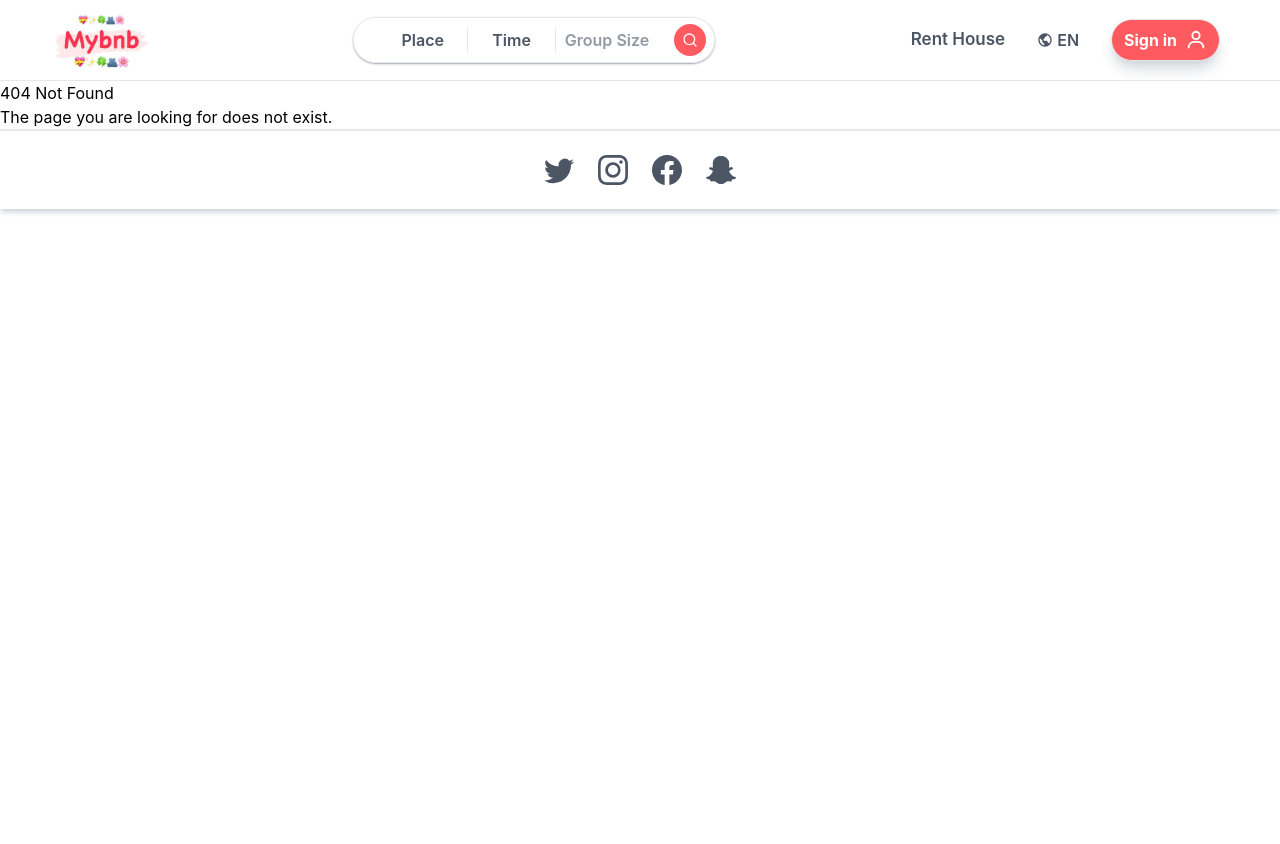
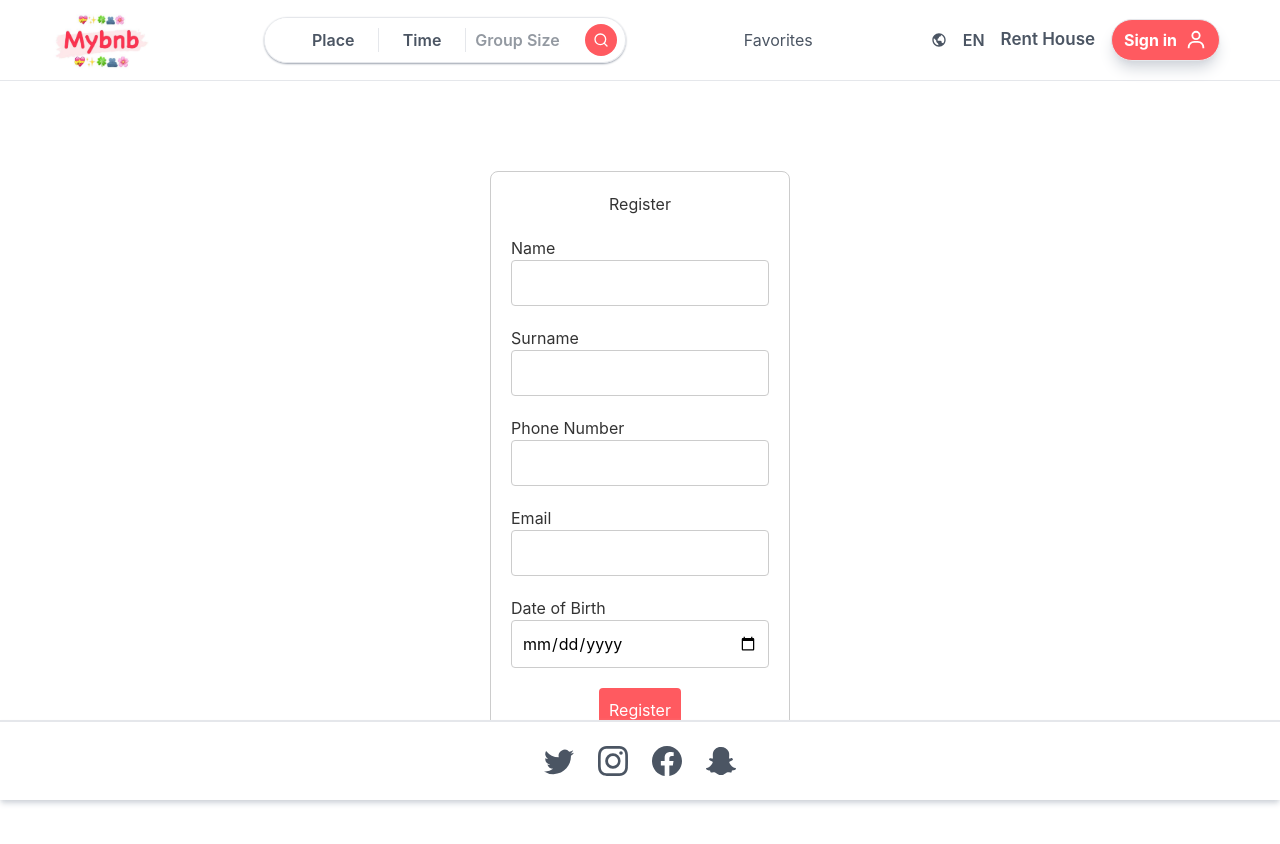
Before and after one commit to cansuardic/Mybnb, a React (Create React App) app in the folder frontend/: page /register in a window 1280 px wide. Before the commit this address had no page. Shown: the top 844 px of the page. Before the commit the page ends 800 px from the top, so only its background shows below. Built offline with nearby package versions, Linux system fonts and the light colour scheme.

Commit message:
sign in,register completed

```diff
--- a/frontend/src/App.js
+++ b/frontend/src/App.js
@@ -4,9 +4,9 @@ import Footer from './components/Footer';
 import Navbar from './components/Navbar';
 import SigninPage from './pages/SigninPage';
 import HomePage from './pages/HomePage';
-import NotFoundPage from './pages/NotFoundPage';
 import PropertyPage from './pages/PropertyPage'; // Yeni PropertyPage bileşeni
-
+import FavoritesPage from './components/FavoritesPage'; // Yeni eklenen bileşen
+import RegisterPage from './pages/RegisterPage';
 
 function App() {
   return (
@@ -15,9 +15,10 @@ function App() {
 
       <Routes>
         <Route exact path="/" element={<HomePage />} />
-        <Route path="/signin" element={<SigninPage/>} />
-        <Route path="*" element ={<NotFoundPage/>} /> {/* 404 sayfası */}
+        <Route path="/signin" element={<SigninPage />} />
         <Route path="/property/:id" element={<PropertyPage />} /> {/* Yeni rota */}
+        <Route path="/favorites" element={<FavoritesPage />} /> {/* Yeni rota */}
+        <Route path="/register" element={<RegisterPage />} />
       </Routes>
 
       {/* Footer */}
--- /dev/null
+++ b/frontend/src/components/FavoritesPage.js
@@ -0,0 +1,17 @@
+// src/components/FavoritesPage.js
+import React from 'react';
+import { AiOutlineHeart } from 'react-icons/ai';
+
+const FavoritesPage = () => {
+  return (
+    <div style={{ padding: '20px', textAlign: 'center' }}>
+      <h1>Favorites</h1>
+      <p>Favoriler buradadır benim favorim abişim canım abim backendde kolaylıklar dilerim</p>
+      <div style={{ marginTop: '20px', display: 'flex', justifyContent: 'center' }}>
+        <AiOutlineHeart size={50} color="red" />
+      </div>
+    </div>
+  );
+};
+
+export default FavoritesPage;
--- a/frontend/src/components/Navbar.js
+++ b/frontend/src/components/Navbar.js
@@ -5,24 +5,28 @@ import { FiSearch } from "react-icons/fi";
 import { useNavigate } from "react-router-dom";
 
 const Navbar = () => {
-
   const navigate = useNavigate();
 
   const onSigninClick = () => {
     navigate('/signin');
   };
 
+  const goToHomePage = () => {
+    navigate('/');
+  };
+  const onFavoritesClick = () => {
+    navigate('/favorites');
+  };
 
-
- return (
-    <div className="border-b sticky top-0 z-50 bg-white/[95%]  ">
-      <div className="flex justify-between items-center sm:mx-6 md:mx-10 lg:mx-12 ">
+  return (
+    <div className="border-b sticky top-0 z-50 bg-white/[95%]">
+      <div className="flex justify-between items-center sm:mx-6 md:mx-10 lg:mx-12">
         {/* Left */}
-        <div className="  h-20  flex">
-          <img src={logo} className=" object-cover" />
+        <div className="h-20 flex" onClick={goToHomePage} style={{ cursor: 'pointer' }}>
+          <img src={logo} className="object-cover" alt="Logo" />
         </div>
         {/* Middle */}
-        <div className="hidden lg:flex justify-center items-center relative shadow-sm shadow-gray-400 border rounded-full ">
+        <div className="hidden lg:flex justify-center items-center relative shadow-sm shadow-gray-400 border rounded-full">
           <input
             type="search"
             placeholder=""
@@ -38,14 +42,19 @@ const Navbar = () => {
           </div>
         </div>
         {/* Right */}
-        <div className="flex items-center pr-3  font-semibold text-gray-600">
-          <p className="text-[17px]">Rent House</p>
-          <div className="flex items-center mx-8 gap-1">
-            <BiWorld className="" />
-            <div className="">EN</div>
+        <div onClick={onFavoritesClick} className="mx-3 text-gray-600 hover:text-black cursor-pointer">
+            Favorites
           </div>
-
-          <div onClick={onSigninClick} className="flex items-center border px-3 py-2 rounded-full gap-2 bg-[#ff5a60] text-white font-bold shadow-lg shadow-gray-300 hover:bg-[#f9787c] duration-100 ease-out">
+        <div className="flex items-center pr-3 font-semibold text-gray-600">
+          <div className="flex items-center gap-4">
+            <BiWorld />
+            <div>EN</div>
+          </div>
+          <p className="text-[17px] mx-4">Rent House</p>
+          <div
+            onClick={onSigninClick}
+            className="flex items-center border px-3 py-2 rounded-full gap-2 bg-[#ff5a60] text-white font-bold shadow-lg shadow-gray-300 hover:bg-[#f9787c] duration-100 ease-out"
+          >
             <p>Sign in</p>
             <BiUser className="text-[22px]" />
           </div>
--- a/frontend/src/pages/NotFoundPage.js
+++ /dev/null
@@ -1,13 +0,0 @@
-// NotFoundPage.js
-import React from 'react';
-
-const NotFoundPage = () => {
-  return (
-    <div>
-      <h1>404 Not Found</h1>
-      <p>The page you are looking for does not exist.</p>
-    </div>
-  );
-};
-
-export default NotFoundPage;
--- /dev/null
+++ b/frontend/src/pages/RegisterPage.js
@@ -0,0 +1,79 @@
+import React from 'react';
+import { Link } from 'react-router-dom';
+
+const RegisterPage = () => {
+  const handleSubmit = (event) => {
+    event.preventDefault();
+    // Handle form submission logic, e.g., sending data to backend
+    console.log('Form submitted!');
+  };
+
+  return (
+    <div style={{ display: 'flex', justifyContent: 'center', alignItems: 'center', height: '100vh' }}>
+      <form style={{ display: 'flex', flexDirection: 'column', width: 300, padding: 20, border: '1px solid #ccc', borderRadius: 8 }}>
+        <h2 style={{ marginBottom: 20, color: '#333', textAlign: 'center' }}>Register</h2>
+        <div style={{ marginBottom: 20 }}>
+          <label htmlFor="name" style={{ color: '#333' }}>Name</label>
+          <input
+            type="text"
+            id="name"
+            name="name"
+            required
+            style={{ width: '100%', padding: 10, boxSizing: 'border-box', border: '1px solid #ccc', borderRadius: 4 }}
+          />
+        </div>
+        <div style={{ marginBottom: 20 }}>
+          <label htmlFor="surname" style={{ color: '#333' }}>Surname</label>
+          <input
+            type="text"
+            id="surname"
+            name="surname"
+            required
+            style={{ width: '100%', padding: 10, boxSizing: 'border-box', border: '1px solid #ccc', borderRadius: 4 }}
+          />
+        </div>
+        <div style={{ marginBottom: 20 }}>
+          <label htmlFor="phone" style={{ color: '#333' }}>Phone Number</label>
+          <input
+            type="tel"
+            id="phone"
+            name="phone"
+            required
+            style={{ width: '100%', padding: 10, boxSizing: 'border-box', border: '1px solid #ccc', borderRadius: 4 }}
+          />
+        </div>
+        <div style={{ marginBottom: 20 }}>
+          <label htmlFor="email" style={{ color: '#333' }}>Email</label>
+          <input
+            type="email"
+            id="email"
+            name="email"
+            required
+            style={{ width: '100%', padding: 10, boxSizing: 'border-box', border: '1px solid #ccc', borderRadius: 4 }}
+          />
+        </div>
+        <div style={{ marginBottom: 20 }}>
+          <label htmlFor="dob" style={{ color: '#333' }}>Date of Birth</label>
+          <input
+            type="date"
+            id="dob"
+            name="dob"
+            required
+            style={{ width: '100%', padding: 10, boxSizing: 'border-box', border: '1px solid #ccc', borderRadius: 4 }}
+          />
+        </div>
+        <button
+          type="submit"
+          onClick={handleSubmit}
+          style={{ padding: 10, backgroundColor: '#ff5a60', color: '#fff', border: 'none', borderRadius: 4, cursor: 'pointer', alignSelf: 'center' }}>
+          Register
+        </button>
+        <p style={{ marginTop: 15, textAlign: 'center' }}>
+          Already have an account? <Link to="/signin">Sign In</Link>
+        </p>
+      </form>
+    </div>
+  );
+};
+
+export default RegisterPage;
--- a/frontend/src/pages/SigninPage.js
+++ b/frontend/src/pages/SigninPage.js
@@ -1,13 +1,44 @@
-// AboutPage.js
 import React from 'react';
+import { Link } from 'react-router-dom';
 
 const SigninPage = () => {
   return (
-    <div>
-      <h1>Sign In</h1>
-      <p>Please sign in</p>
+    <div style={{ display: 'flex', justifyContent: 'center', alignItems: 'center', height: '100vh' }}>
+      <div style={{ display: 'flex', justifyContent: 'center', alignItems: 'center', height: '100vh' }}>
+        <form style={{ display: 'flex', flexDirection: 'column', width: 300, padding: 20, border: '1px solid #ccc', borderRadius: 8 }}>
+          <h2 style={{ marginBottom: 20, color: '#333', textAlign: 'center' }}>Sign In</h2>
+          <div style={{ marginBottom: 20 }}>
+            <label htmlFor="username" style={{ color: '#333' }}>Username</label>
+            <input
+              type="text"
+              id="username"
+              name="username"
+              required
+              style={{ width: '100%', padding: 10, boxSizing: 'border-box', border: '1px solid #ccc', borderRadius: 4 }}
+            />
+          </div>
+          <div style={{ marginBottom: 20 }}>
+            <label htmlFor="password" style={{ color: '#333' }}>Password</label>
+            <input
+              type="password"
+              id="password"
+              name="password"
+              required
+              style={{ width: '100%', padding: 10, boxSizing: 'border-box', border: '1px solid #ccc', borderRadius: 4 }}
+            />
+          </div>
+          <button
+            type="submit"
+            style={{ padding: 10, backgroundColor: '#ff5a60', color: '#fff', border: 'none', borderRadius: 4, cursor: 'pointer', alignSelf: 'center' }}>
+            Sign In
+          </button>
+          <p style={{ marginTop: 15, textAlign: 'center' }}>
+            Don't have an account? <Link to="/register">Register</Link>
+          </p>
+        </form>
+      </div>
     </div>
   );
-};
+}
 
 export default SigninPage;
```
